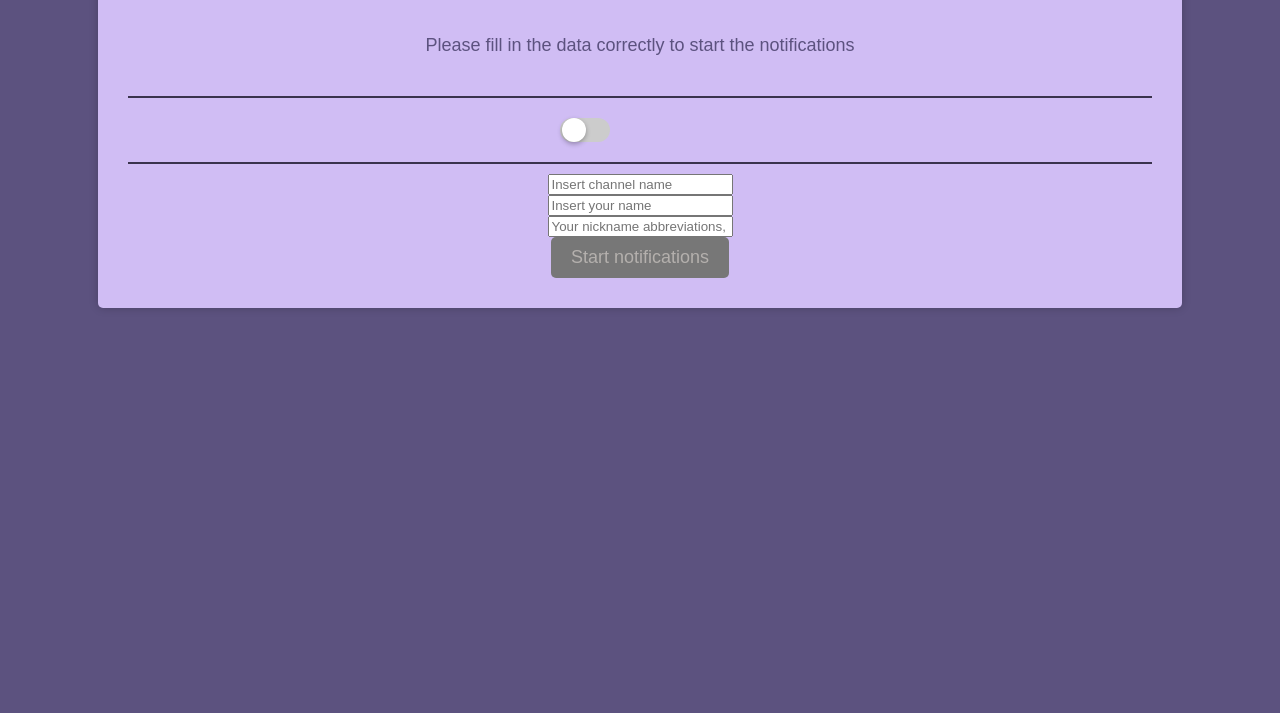
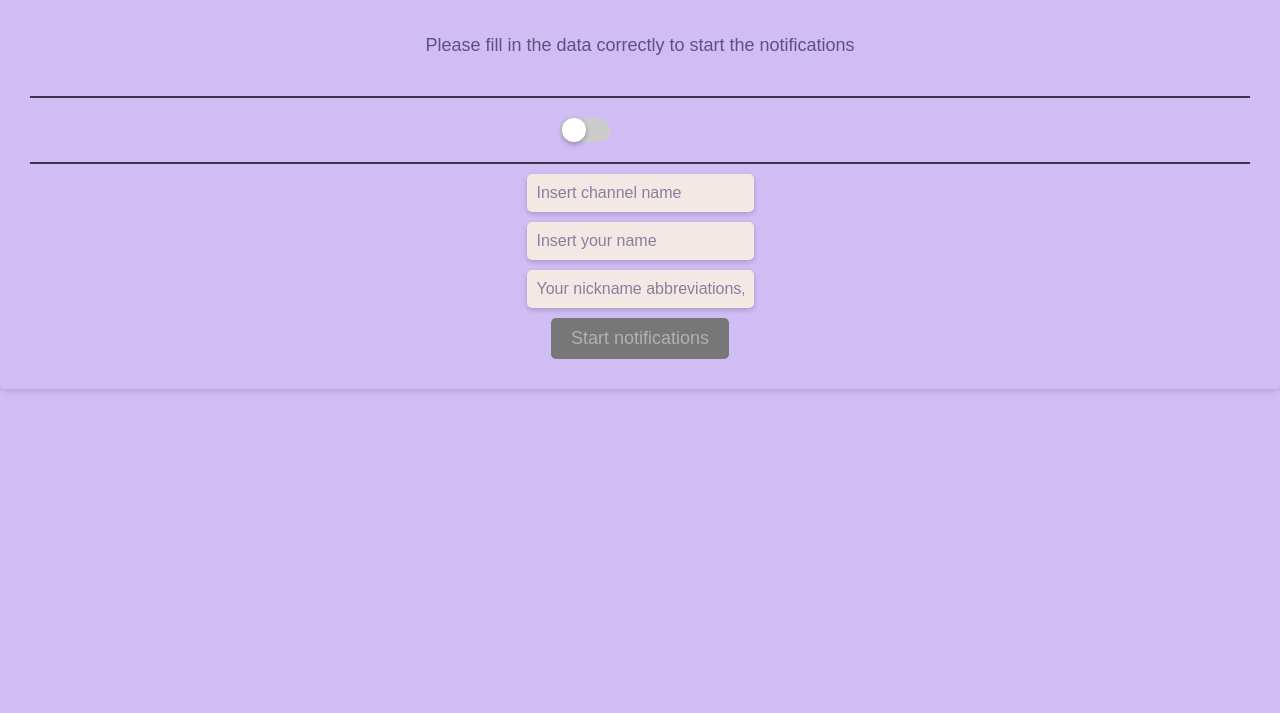
Before and after one commit to ocsoares/twitch-mention-notifier, a website with bundled scripts: page public/popup.html in a window 1280 px wide. Shown: the part 87-800 px from the top of the page. Built offline with nearby package versions, Linux system fonts and the light colour scheme; some packages are replaced by stand-ins of ours; no server answers.

Commit message:
style: input customization

```diff
--- a/public/style.css
+++ b/public/style.css
@@ -1,8 +1,13 @@
+::-webkit-scrollbar {
+    width: 0;
+    background: transparent;
+}
+
 body {
     display: flex;
     justify-content: center;
     align-items: center;
-    background-color: #5c527f;
+    background-color: #D0BDF4;
     font-family: Arial, sans-serif;
     font-size: 16px;
     color: #f2e9e4;
@@ -16,8 +21,8 @@ body {
     flex-direction: column;
     align-items: center;
     justify-content: center;
-    height: 80%;
-    width: 80%;
+    height: 100%;
+    width: 100%;
     background-color: #D0BDF4;
     border-radius: 5px;
     padding: 30px;
@@ -51,6 +56,30 @@ body {
     background-color: #777;
     color: rgba(242, 233, 228, 0.5);
     cursor: not-allowed;
+  }
+
+  /* Input customization */
+input[type="text"] {
+    padding: 10px;
+    font-size: 16px;
+    border: none;
+    border-radius: 5px;
+    background-color: #f2e9e4;
+    color: #5c527f;
+    margin-bottom: 10px;
+    box-shadow: 0 2px 5px rgba(0, 0, 0, 0.2);
+  }
+
+  /* Placeholder styling */
+  input[type="text"]::placeholder {
+    color: #5c527f;
+    opacity: 0.7;
+  }
+
+  /* Input focus */
+  input[type="text"]:focus {
+    outline: none;
+    box-shadow: 0 2px 5px rgba(0, 0, 0, 0.3);
   }
 
   .divider {
```
